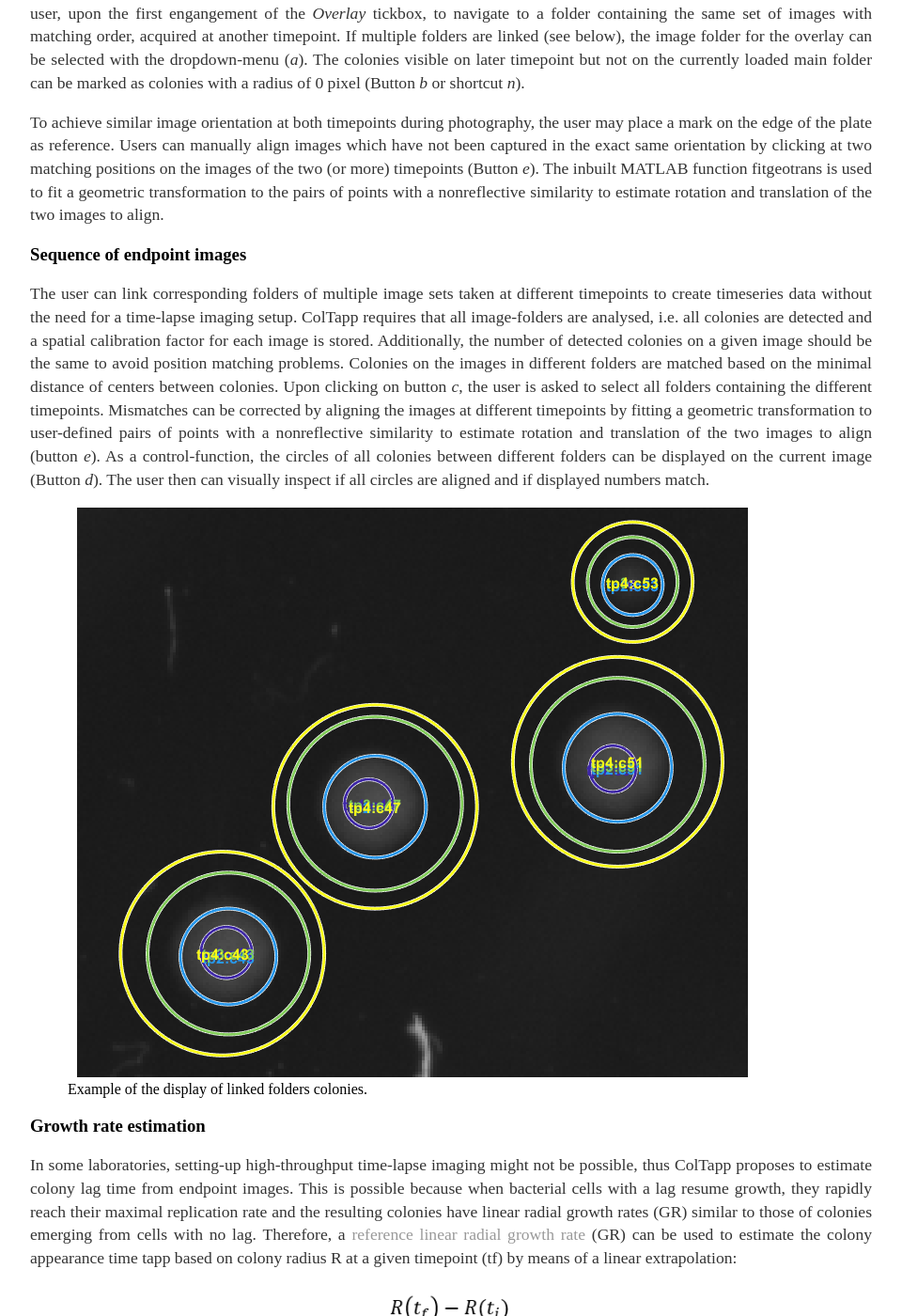
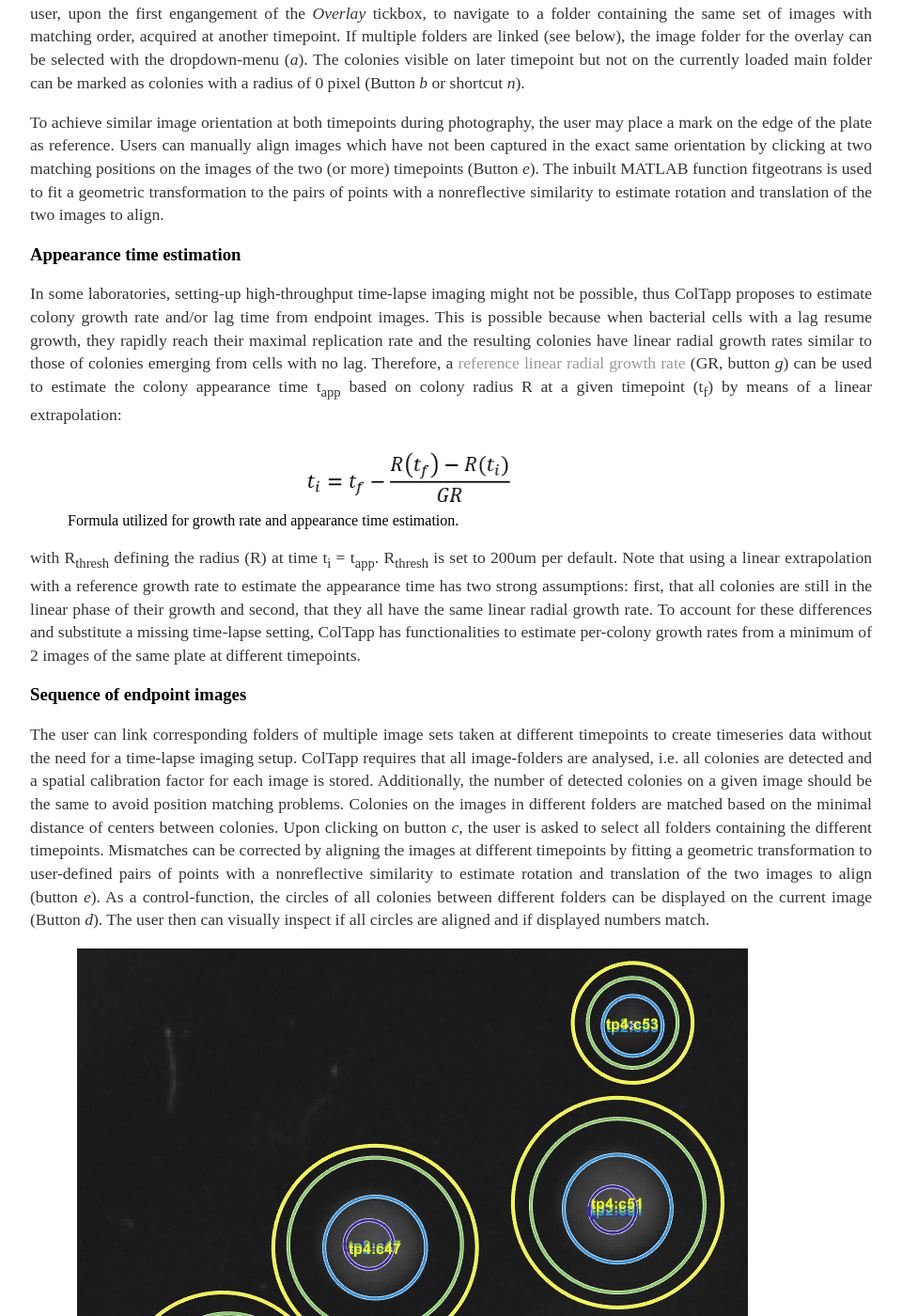
Before and after one commit to ColTapp/ColTapp.github.io, a Jekyll site: the page built from endpoint.md, in a window 1280 px wide and 1400 px high, scrolled down 1023 px. Shown: the whole window at 94% size, without its empty margins (160-1120 px from the left). Built offline with Jekyll 4.4.1, drawn with Linux system fonts in a browser that asks for light colours; some of the changed text lies outside the part shown.

Commit message:
Update endpoint.md

```diff
--- a/endpoint.md
+++ b/endpoint.md
@@ -16,18 +16,18 @@ The colonies visible on later timepoint but not on the currently loaded main fol
 
 To achieve similar image orientation at both timepoints during photography, the user may place a mark on the edge of the plate as reference. Users can manually align images which have not been captured in the exact same orientation by clicking at two matching positions on the images of the two (or more) timepoints (Button _e_). The inbuilt MATLAB function fitgeotrans is used to fit a geometric transformation to the pairs of points with a nonreflective similarity to estimate rotation and translation of the two images to align.
 
+### Appearance time estimation
+In some laboratories, setting-up high-throughput time-lapse imaging might not be possible, thus ColTapp proposes to estimate colony growth rate and/or lag time from endpoint images. This is possible because when bacterial cells with a lag resume growth, they rapidly reach their maximal replication rate and the resulting colonies have linear radial growth rates similar to those of colonies emerging from cells with no lag. Therefore, a [reference linear radial growth rate]({{site.url}}/refparam) (GR, button _g_) can be used to estimate the colony appearance time t<sub>app</sub> based on colony radius R at a given timepoint (t<sub>f</sub>) by means of a linear extrapolation:
+<figure>
+  <img src="{{site.url}}/assets/images/EP2.png" alt="Formula for growth rate estimation" height="70px"/>
+  <figcaption>Formula utilized for growth rate and appearance time estimation. </figcaption>
+</figure>
+
+with R<sub>thresh</sub> defining the radius (R) at time t<sub>i</sub> = t<sub>app</sub>. R<sub>thresh</sub> is set to 200um per default. Note that using a linear extrapolation with a reference growth rate to estimate the appearance time has two strong assumptions: first, that all colonies are still in the linear phase of their growth and second, that they all have the same linear radial growth rate. To account for these differences and substitute a missing time-lapse setting, ColTapp has functionalities to estimate per-colony growth rates from a minimum of 2 images of the same plate at different timepoints.
+
 ### Sequence of endpoint images
 The user can link corresponding folders of multiple image sets taken at different timepoints to create timeseries data without the need for a time-lapse imaging setup. ColTapp requires that all image-folders are analysed, i.e. all colonies are detected and a spatial calibration factor for each image is stored. Additionally, the number of detected colonies on a given image should be the same to avoid position matching problems. Colonies on the images in different folders are matched based on the minimal distance of centers between colonies. Upon clicking on button _c_, the user is asked to select all folders containing the different timepoints. Mismatches can be corrected by aligning the images at different timepoints by fitting a geometric transformation to user-defined pairs of points with a nonreflective similarity to estimate rotation and translation of the two images to align (button _e_). As a control-function, the circles of all colonies between different folders can be displayed on the current image (Button _d_). The user then can visually inspect if all circles are aligned and if displayed numbers match.
 <figure>
   <img src="{{site.url}}/assets/images/EP1.png" alt="Example of linked folders colonies" height="606px"/>
   <figcaption>Example of the display of linked folders colonies. </figcaption>
 </figure>
-
-### Growth rate estimation
-In some laboratories, setting-up high-throughput time-lapse imaging might not be possible, thus ColTapp proposes to estimate colony lag time from endpoint images. This is possible because when bacterial cells with a lag resume growth, they rapidly reach their maximal replication rate and the resulting colonies have linear radial growth rates (GR) similar to those of colonies emerging from cells with no lag. Therefore, a [reference linear radial growth rate]({{site.url}}/refparam) (GR) can be used to estimate the colony appearance time tapp based on colony radius R at a given timepoint (tf) by means of a linear extrapolation:
-<figure>
-  <img src="{{site.url}}/assets/images/EP2.png" alt="Formula for growth rate estimation" height="70px"/>
-  <figcaption>Formula utilized for growth rate and appearance time estimation. </figcaption>
-</figure>
-
-with R<sub>thresh</sub> defining the radius (R) at time t<sub>i</sub> = t<sub>app</sub>.
```
Also changed, not shown: other parts of endpoint.md (+1 -1 lines).
